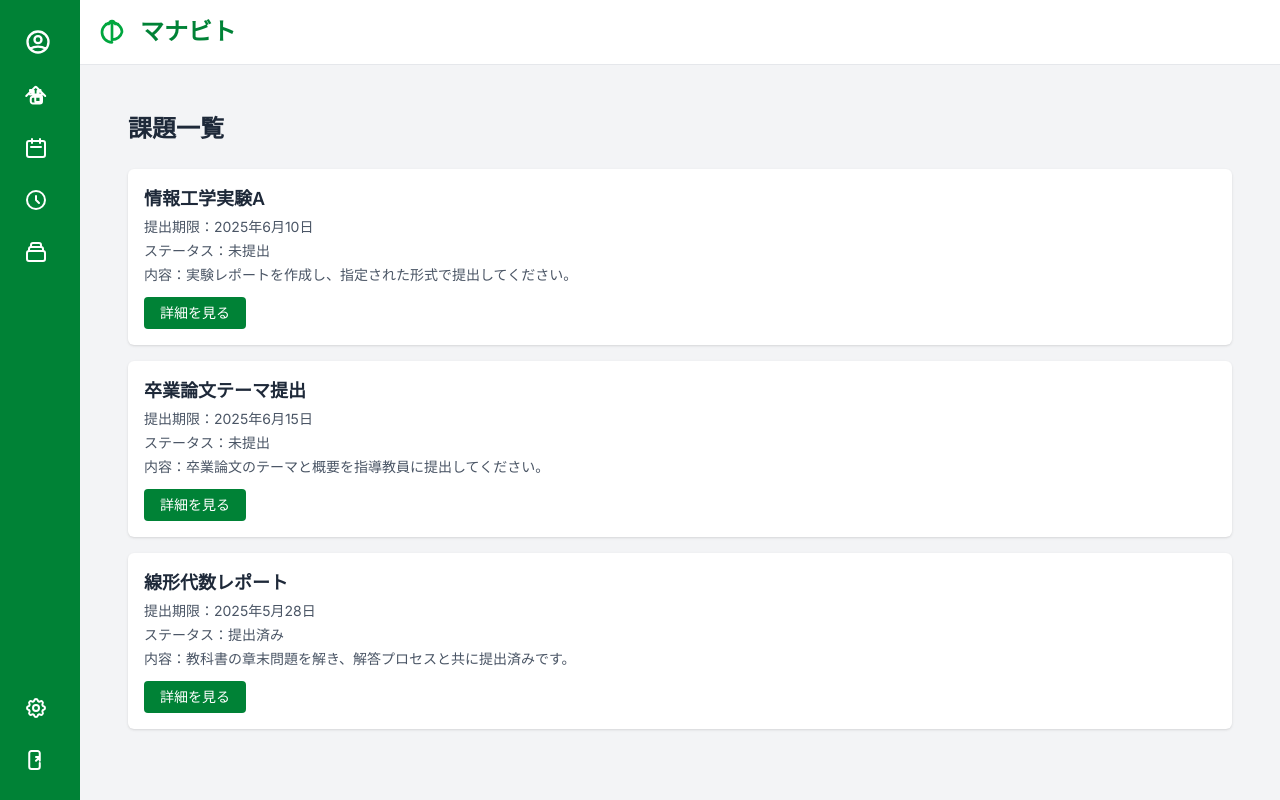
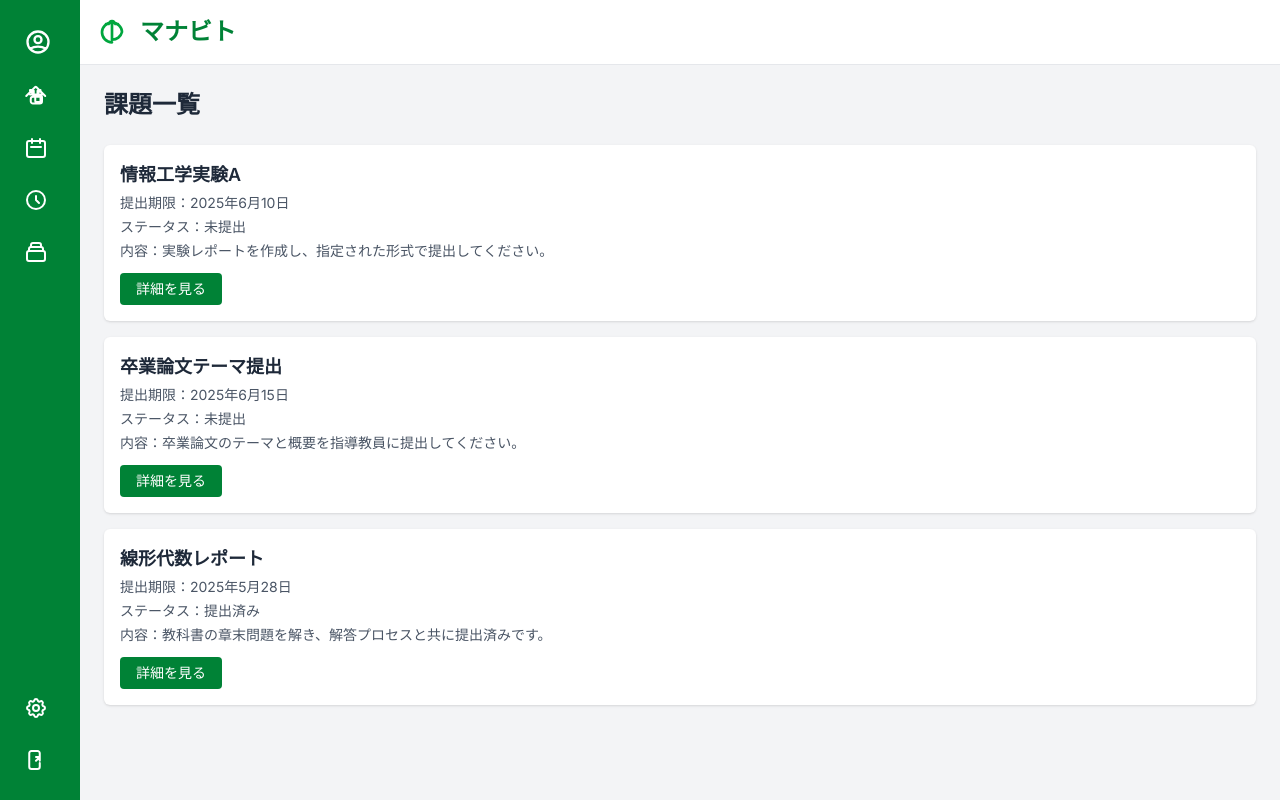
Before and after one commit to evans707/ManabitoApp, a Vue app in the folder frontend/: page /all-assignments in a window 1280 px wide. Built offline with nearby package versions, Linux system fonts and the light colour scheme; no server answers; sample sign-in values are in the browser's storage.

Commit message:
[change]軽い修正

```diff
--- a/frontend/src/views/AllAssignmentsView.vue
+++ b/frontend/src/views/AllAssignmentsView.vue
@@ -1,5 +1,5 @@
 <template>
-  <div class="p-6">
+  <div class="AllAssignments-page">
     <h1 class="text-2xl font-bold text-gray-800 mb-6">課題一覧</h1>
 
     <div v-for="task in allAssignments" :key="task.id" class="bg-white rounded-md shadow p-4 mb-4">
```
